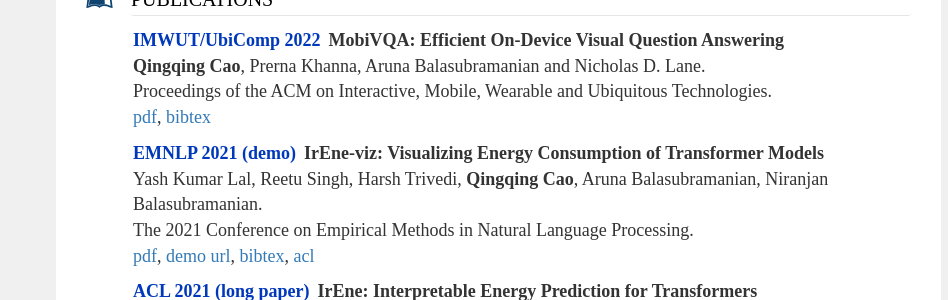
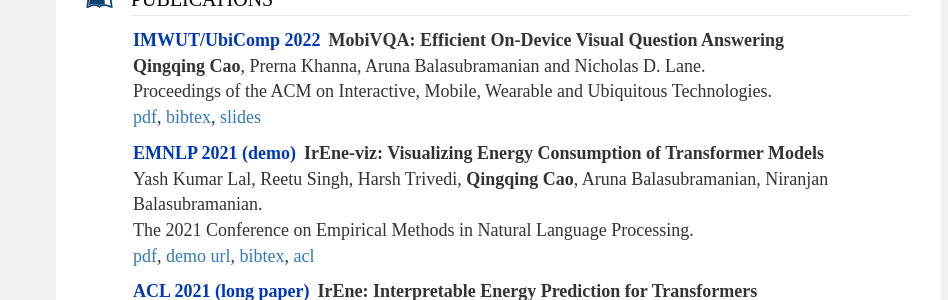
Before and after one commit to csarron/csarron.github.io, a Jekyll site: the page built from index.md, in a window 1280 px wide and 900 px high, scrolled down 911 px. Shown: the part 153-453 px from the top of the window, without its empty margins (332-1280 px from the left). Built offline with Jekyll 4.4.1, drawn with Linux system fonts in a browser that asks for light colours.

Commit message:
add mobivqa slides

```diff
--- a/index.md
+++ b/index.md
@@ -150,7 +150,7 @@
           paper: "MobiVQA: Efficient On-Device Visual Question Answering"
           conference: Proceedings of the ACM on Interactive, Mobile, Wearable and Ubiquitous Technologies.
           resource: >
-            [pdf](/assets/mobivqa.pdf), [bibtex](/assets/mobivqa.bib)
+            [pdf](/assets/mobivqa.pdf), [bibtex](/assets/mobivqa.bib), [slides](https://docs.google.com/presentation/d/1Ad6kBX9U6BMTgDq40Zr8z-J-WleW2E1n3lvgpXiB2qk)
         - id: irene_viz
           type: EMNLP 2021 (demo)
           author: Yash Kumar Lal, Reetu Singh, Harsh Trivedi, <strong>Qingqing Cao</strong>, Aruna Balasubramanian, Niranjan Balasubramanian.
```
